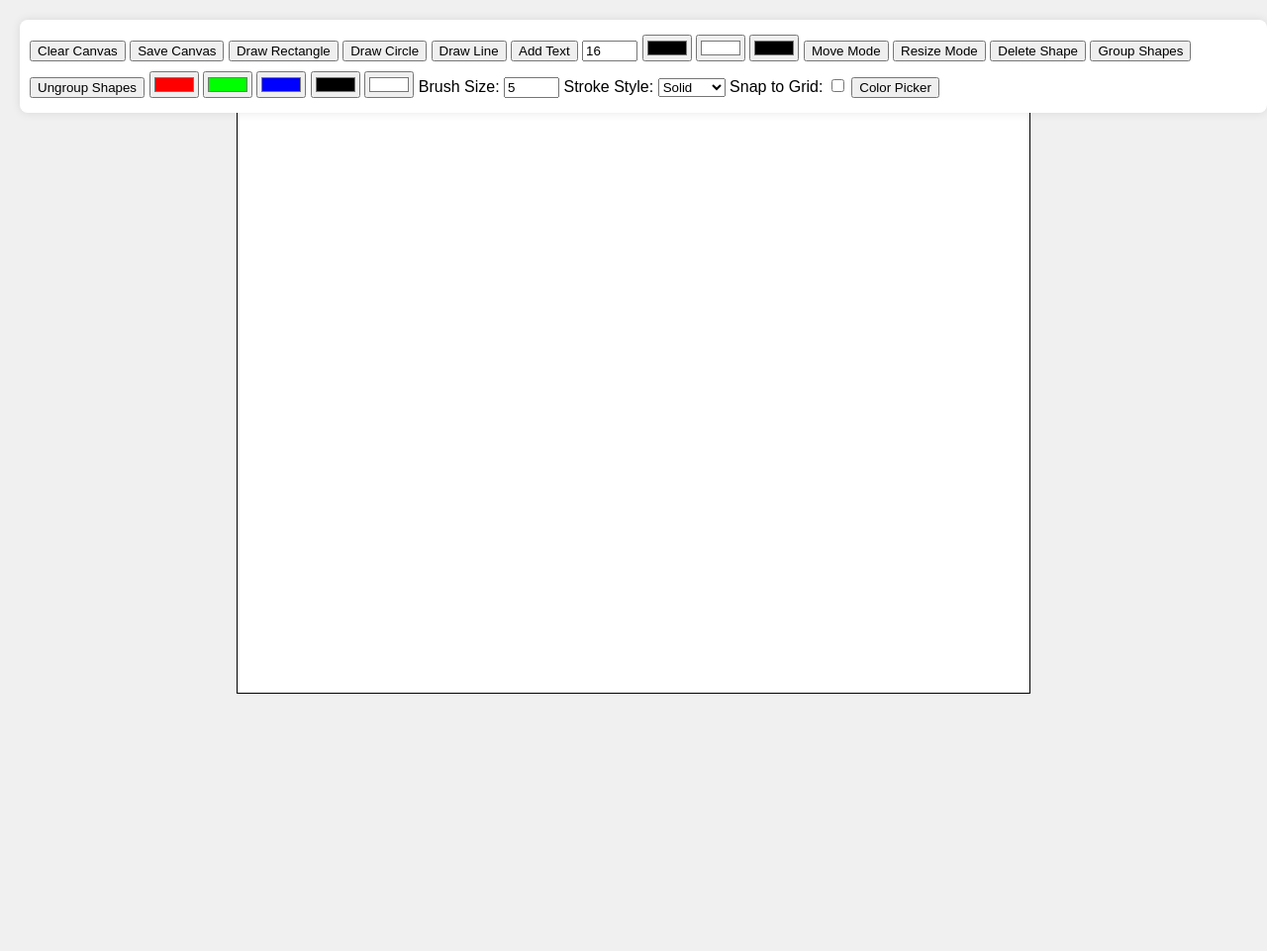
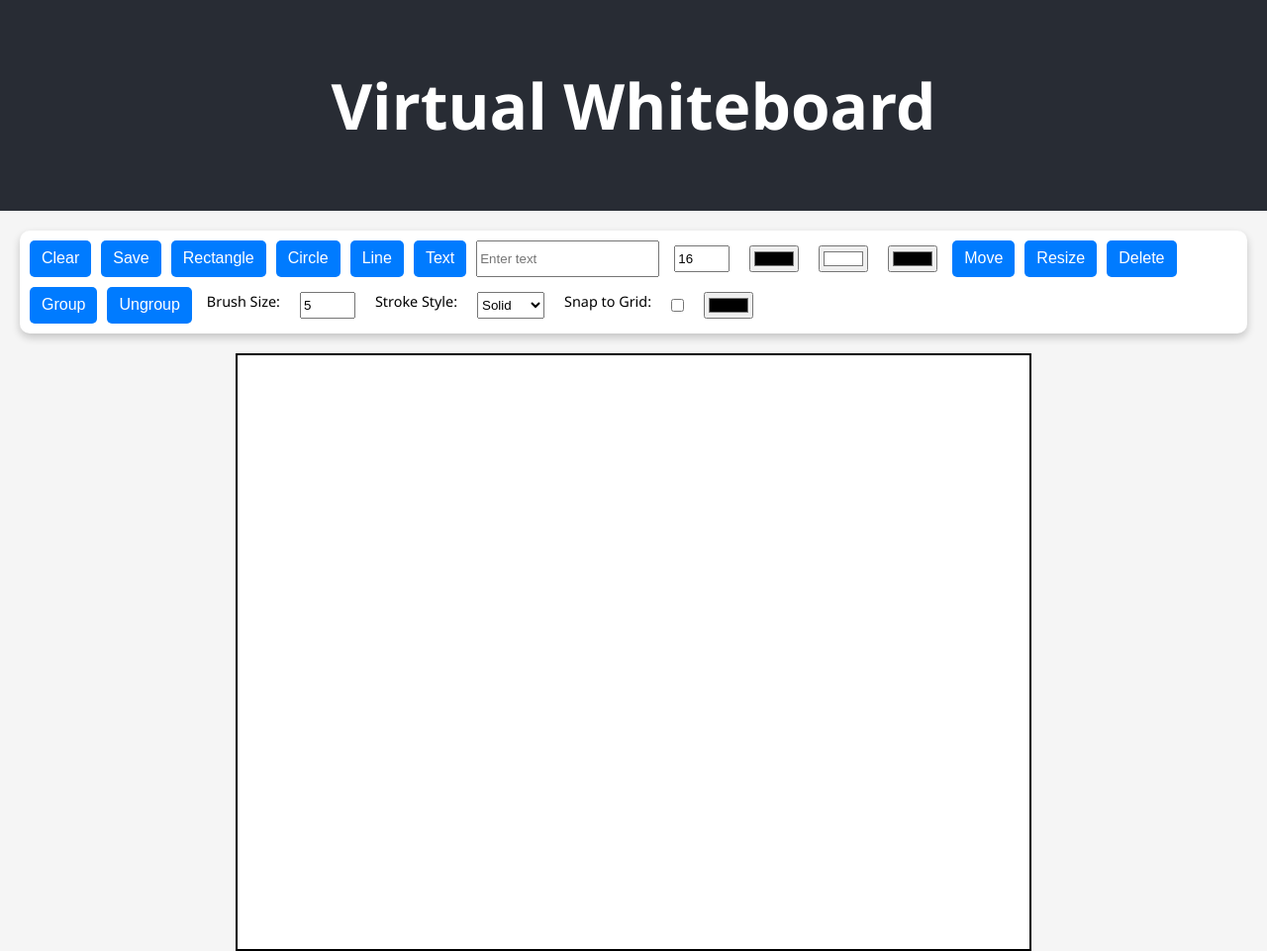
Before and after one commit to pragunsrv/Virtual-Interactive-WhiteBoard, a plain HTML site: page index.html in a window 1280 px wide. Shown: the whole page at 99% size. Before the commit the page ends 800 px from the top, so only its background shows below. Drawn offline with Linux system fonts and the light colour scheme.

Commit message:
Included features like advanced shape manipulation, layers, high-quality UI elements, a premium design, and enhanced functionality.

```diff
--- a/index.html
+++ b/index.html
@@ -3,45 +3,45 @@
 <head>
     <meta charset="UTF-8">
     <meta name="viewport" content="width=device-width, initial-scale=1.0">
-    <title>Virtual Whiteboard - Version 11</title>
+    <title>Virtual Whiteboard - Version 12</title>
     <link rel="stylesheet" href="styles.css">
 </head>
 <body>
+    <header>
+        <h1>Virtual Whiteboard</h1>
+    </header>
     <div class="toolbar">
-        <button id="clearCanvas">Clear Canvas</button>
-        <button id="saveCanvas">Save Canvas</button>
-        <button id="drawRectangle">Draw Rectangle</button>
-        <button id="drawCircle">Draw Circle</button>
-        <button id="drawLine">Draw Line</button>
-        <button id="addText">Add Text</button>
-        <input type="text" id="textInput" placeholder="Enter text" style="display: none;">
-        <input type="number" id="fontSize" value="16" min="8" max="72">
-        <input type="color" id="textColor" value="#000000">
-        <input type="color" id="backgroundColor" value="#ffffff">
-        <input type="color" id="strokeColor" value="#000000">
-        <button id="moveMode">Move Mode</button>
-        <button id="resizeMode">Resize Mode</button>
-        <button id="deleteShape">Delete Shape</button>
-        <button id="groupShapes">Group Shapes</button>
-        <button id="ungroupShapes">Ungroup Shapes</button>
-        <input type="color" class="color-btn" data-color="#ff0000" value="#ff0000">
-        <input type="color" class="color-btn" data-color="#00ff00" value="#00ff00">
-        <input type="color" class="color-btn" data-color="#0000ff" value="#0000ff">
-        <input type="color" class="color-btn" data-color="#000000" value="#000000">
-        <input type="color" class="color-btn" data-color="#ffffff" value="#ffffff">
-        <label for="brushSize">Brush Size:</label>
-        <input type="number" id="brushSize" value="5" min="1" max="20">
-        <label for="strokeStyle">Stroke Style:</label>
-        <select id="strokeStyle">
+        <button id="clearCanvas" class="tool-btn">Clear</button>
+        <button id="saveCanvas" class="tool-btn">Save</button>
+        <button id="drawRectangle" class="tool-btn">Rectangle</button>
+        <button id="drawCircle" class="tool-btn">Circle</button>
+        <button id="drawLine" class="tool-btn">Line</button>
+        <button id="addText" class="tool-btn">Text</button>
+        <input type="text" id="textInput" class="text-input" placeholder="Enter text">
+        <input type="number" id="fontSize" class="tool-input" value="16" min="8" max="72">
+        <input type="color" id="textColor" class="tool-input" value="#000000">
+        <input type="color" id="backgroundColor" class="tool-input" value="#ffffff">
+        <input type="color" id="strokeColor" class="tool-input" value="#000000">
+        <button id="moveMode" class="tool-btn">Move</button>
+        <button id="resizeMode" class="tool-btn">Resize</button>
+        <button id="deleteShape" class="tool-btn">Delete</button>
+        <button id="groupShapes" class="tool-btn">Group</button>
+        <button id="ungroupShapes" class="tool-btn">Ungroup</button>
+        <label for="brushSize" class="tool-label">Brush Size:</label>
+        <input type="number" id="brushSize" class="tool-input" value="5" min="1" max="20">
+        <label for="strokeStyle" class="tool-label">Stroke Style:</label>
+        <select id="strokeStyle" class="tool-input">
             <option value="solid">Solid</option>
             <option value="dashed">Dashed</option>
             <option value="dotted">Dotted</option>
         </select>
-        <label for="snapToGrid">Snap to Grid:</label>
-        <input type="checkbox" id="snapToGrid">
-        <button id="colorPicker">Color Picker</button>
+        <label for="snapToGrid" class="tool-label">Snap to Grid:</label>
+        <input type="checkbox" id="snapToGrid" class="tool-input">
+        <input type="color" id="colorPicker" class="tool-input">
     </div>
-    <canvas id="whiteboard"></canvas>
+    <div class="canvas-container">
+        <canvas id="whiteboard"></canvas>
+    </div>
     <script src="script.js"></script>
 </body>
 </html>
--- a/script.js
+++ b/script.js
@@ -17,10 +17,9 @@ const resizeButton = document.getElementById('resizeMode');
 const deleteButton = document.getElementById('deleteShape');
 const groupButton = document.getElementById('groupShapes');
 const ungroupButton = document.getElementById('ungroupShapes');
-const colorBtns = document.querySelectorAll('.color-btn');
 const strokeStyleSelect = document.getElementById('strokeStyle');
 const snapToGridCheckbox = document.getElementById('snapToGrid');
-const colorPickerButton = document.getElementById('colorPicker');
+const colorPickerInput = document.getElementById('colorPicker');
 
 canvas.width = 800;
 canvas.height = 600;
@@ -40,11 +39,9 @@ let groupId = 0;
 let snapToGrid = false;
 const gridSize = 20;
 
-colorBtns.forEach(btn => {
-    btn.addEventListener('click', (e) => {
-        currentColor = e.target.getAttribute('data-color');
-        ctx.strokeStyle = currentColor;
-    });
+colorPickerInput.addEventListener('input', (e) => {
+    currentColor = e.target.value;
+    ctx.strokeStyle = currentColor;
 });
 
 brushSize.addEventListener('input', (e) => {
@@ -83,13 +80,6 @@ strokeStyleSelect.addEventListener('change', (e) => {
 
 snapToGridCheckbox.addEventListener('change', (e) => {
     snapToGrid = e.target.checked;
-});
-
-colorPickerButton.addEventListener('click', () => {
-    // Color picker functionality can be implemented here
-    // For simplicity, it's currently just changing color to red
-    currentColor = '#ff0000';
-    ctx.strokeStyle = currentColor;
 });
 
 clearButton.addEventListener('click', () => {
@@ -151,25 +141,32 @@ groupButton.addEventListener('click', () => {
 ungroupButton.addEventListener('click', () => {
     isGrouping = false;
     shapes.forEach(shape => {
-        if (shape.groupId === currentShape.groupId) {
+        if (shape.groupId === groupId) {
             shape.groupId = null;
         }
     });
-    currentShape.groupId = null;
-    selectedShapes = [];
+    groupId = 0;
 });
 
 canvas.addEventListener('mousedown', (e) => {
-    isDrawing = true;
     lastX = e.offsetX;
     lastY = e.offsetY;
-    if (mode === 'move' || mode === 'resize' || mode === 'delete') {
+    isDrawing = true;
+    if (mode === 'move' || mode === 'resize') {
         currentShape = shapes.find(shape =>
             e.offsetX >= shape.x && e.offsetX <= shape.x + shape.width &&
             e.offsetY >= shape.y && e.offsetY <= shape.y + shape.height
         );
-        if (currentShape) {
-            selectedShapes.push(currentShape);
+    }
+    if (mode === 'delete') {
+        const shapeIndex = shapes.findIndex(shape =>
+            e.offsetX >= shape.x && e.offsetX <= shape.x + shape.width &&
+            e.offsetY >= shape.y && e.offsetY <= shape.y + shape.height
+        );
+        if (shapeIndex > -1) {
+            shapes.splice(shapeIndex, 1);
+            ctx.clearRect(0, 0, canvas.width, canvas.height);
+            redrawShapes();
         }
     }
 });
@@ -252,6 +249,7 @@ function drawRectangle(x, y, width, height) {
     ctx.beginPath();
     ctx.rect(x, y, width, height);
     ctx.strokeStyle = strokeColor;
+    ctx.lineWidth = brushSize.value;
     ctx.stroke();
 }
 
@@ -259,6 +257,7 @@ function drawCircle(x, y, radius) {
     ctx.beginPath();
     ctx.arc(x, y, radius, 0, Math.PI * 2);
     ctx.strokeStyle = strokeColor;
+    ctx.lineWidth = brushSize.value;
     ctx.stroke();
 }
 
@@ -267,6 +266,7 @@ function drawLine(x1, y1, x2, y2) {
     ctx.moveTo(x1, y1);
     ctx.lineTo(x2, y2);
     ctx.strokeStyle = strokeColor;
+    ctx.lineWidth = brushSize.value;
     ctx.stroke();
 }
 
@@ -276,15 +276,18 @@ function redrawShapes() {
         if (shape.type === 'rectangle') {
             ctx.rect(shape.x, shape.y, shape.width, shape.height);
             ctx.strokeStyle = shape.color;
+            ctx.lineWidth = brushSize.value;
             ctx.stroke();
         } else if (shape.type === 'circle') {
             ctx.arc(shape.x, shape.y, shape.radius, 0, Math.PI * 2);
             ctx.strokeStyle = shape.color;
+            ctx.lineWidth = brushSize.value;
             ctx.stroke();
         } else if (shape.type === 'line') {
             ctx.moveTo(shape.x1, shape.y1);
             ctx.lineTo(shape.x2, shape.y2);
             ctx.strokeStyle = shape.color;
+            ctx.lineWidth = brushSize.value;
             ctx.stroke();
         } else if (shape.type === 'text') {
             ctx.font = `${shape.fontSize}px Arial`;
--- a/styles.css
+++ b/styles.css
@@ -1,29 +1,66 @@
 body {
-    font-family: Arial, sans-serif;
+    font-family: 'Segoe UI', Tahoma, Geneva, Verdana, sans-serif;
     margin: 0;
     padding: 0;
     display: flex;
-    justify-content: center;
+    flex-direction: column;
     align-items: center;
-    height: 100vh;
-    background-color: #f0f0f0;
+    background-color: #f5f5f5;
+}
+
+header {
+    background-color: #282c34;
+    color: #ffffff;
+    padding: 20px;
+    width: 100%;
+    text-align: center;
+    font-size: 2rem;
 }
 
 .toolbar {
-    position: fixed;
-    top: 20px;
-    left: 20px;
+    display: flex;
+    flex-wrap: wrap;
+    gap: 10px;
+    margin: 20px;
     background: #ffffff;
     padding: 10px;
-    border-radius: 8px;
-    box-shadow: 0 0 10px rgba(0, 0, 0, 0.1);
+    border-radius: 10px;
+    box-shadow: 0 4px 8px rgba(0, 0, 0, 0.2);
 }
 
-button, input[type="color"], input[type="number"], select {
-    margin: 5px 0;
+.tool-btn {
+    background: #007bff;
+    color: #ffffff;
+    border: none;
+    border-radius: 5px;
+    padding: 8px 12px;
+    cursor: pointer;
+    font-size: 1rem;
+}
+
+.tool-btn:hover {
+    background: #0056b3;
+}
+
+.tool-input {
+    margin: 5px;
+}
+
+.tool-label {
+    margin: 5px;
+    font-size: 0.9rem;
+}
+
+.canvas-container {
+    display: flex;
+    justify-content: center;
+    align-items: center;
+    flex: 1;
+    width: 80%;
+    height: 80vh;
 }
 
 #whiteboard {
-    border: 1px solid #000000;
+    border: 2px solid #000000;
     background-color: #ffffff;
 }
```
